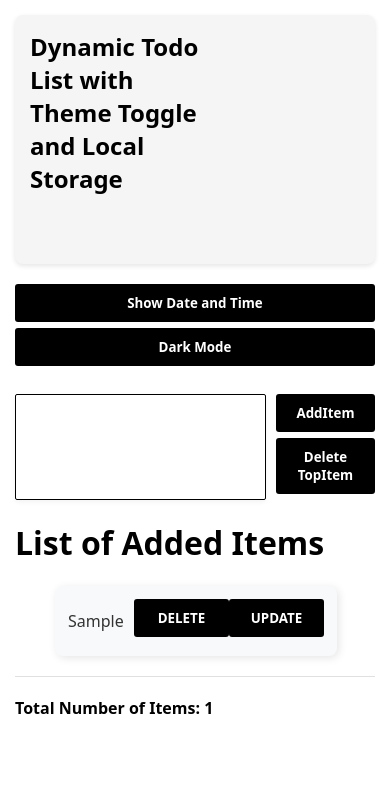
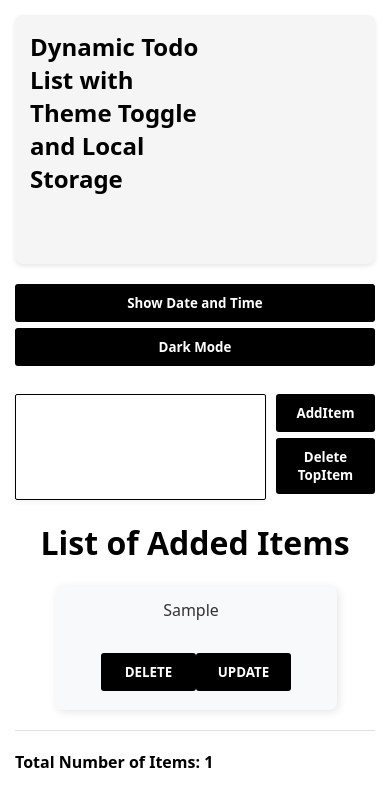
Before and after one commit to AdityaK0/JavaScript-Projects, a website: page starter/todo.html in a window 390 px wide. Both pictures are taken after typing "Sample" into the empty fields and a click on the button "AddItem". Drawn offline with Linux system fonts and the light colour scheme.

Commit message:
responsive Li to TOdo

```diff
--- a/starter/todo.html
+++ b/starter/todo.html
@@ -29,7 +29,6 @@
             text-align: center;
             margin-bottom: 6px;
 
-
         }
         .revdelbtn{
 
@@ -43,6 +42,7 @@
             font-weight: 600;
             text-align: center;
             margin-bottom: 6px;
+
 
 
 
@@ -102,7 +102,7 @@
         .newDiv {
             display: flex;
             align-items: center;
-            justify-content: space-between;
+            gap: 2rem;
             width: 100%;
             max-width: 800px;
             background: #f8f9fa;
@@ -158,6 +158,9 @@
             .alex{
                 flex-direction: column;
             }
+            .newDiv{
+               flex-direction: column;
+            }
         }
 
 
@@ -201,7 +204,7 @@
     <button id="additem" class="delbtn">AddItem</button>
     <button id="deleteitem" class="delbtn">Delete TopItem</button> -->
 
-    <h1>List of Added Items</h1>
+    <h1 style="text-align: center;align-items: center;">List of Added Items</h1>
     <ul id="itemlist">
     </ul>
     <hr class="bottomhr">
```
